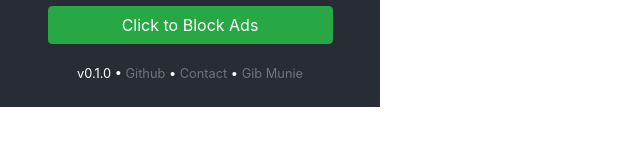
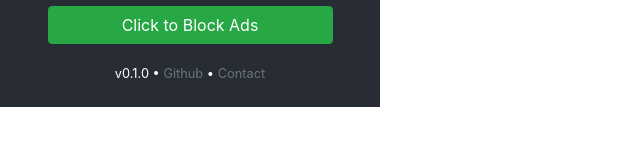
Before and after one commit to BeckTimothy/reddit-volition, a React (Create React App) app in the folder volition/: page / in a window 1280 px wide. Shown: the part 370-516 px from the top of the page, without its empty margins (0-640 px from the left). Built offline with nearby package versions, Linux system fonts and the light colour scheme.

Commit message:
STABLE - removed gib monies button because gross, also I'm not sure how to recieve money

```diff
--- a/volition/src/App.js
+++ b/volition/src/App.js
@@ -54,7 +54,7 @@ function App() {
          </Col>
          <Col className={'d-flex justify-content-center pt-2 pb-4'}>
             <span style={{fontSize: '0.8rem'}}>
-               v0.1.0 • <a className={'text-muted'} href={'https://github.com/BeckTimothy/reddit-volition'} target="_blank" rel="noopener noreferrer">Github</a> • <a className={'text-muted'} href={'https://www.linkedin.com/in/TimothymBeck/'} target="_blank" rel="noopener noreferrer">Contact</a> • <a className={'text-muted'} href={''} target="_blank" rel="noopener noreferrer">Gib Munie</a></span>
+               v0.1.0 • <a className={'text-muted'} href={'https://github.com/BeckTimothy/reddit-volition'} target="_blank" rel="noopener noreferrer">Github</a> • <a className={'text-muted'} href={'https://www.linkedin.com/in/TimothymBeck/'} target="_blank" rel="noopener noreferrer">Contact</a></span>
          </Col>
     </div>
   );
```
